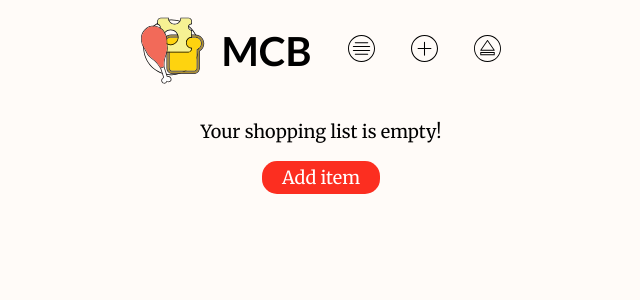
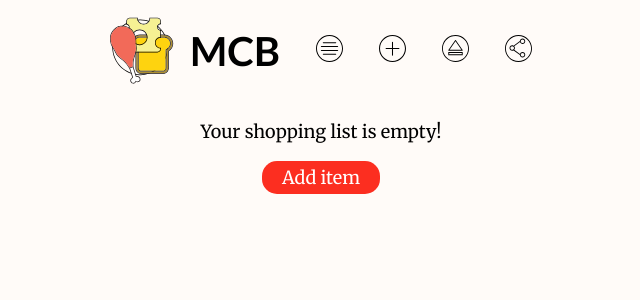
Before and after one commit to the-collab-lab/tcl-16-smart-shopping-list, a React (Create React App) app: page / in a window 1280 px wide. Both pictures are taken after typing "Sample" into the empty fields and a click on the button "Create new list". Shown: the top 300 px of the page, without its empty margins (319-959 px from the left). Built offline with nearby package versions, Linux system fonts and the light colour scheme; no server answers; the database is empty.

Commit message:
add share list SVG + template link functionality

```diff
--- a/src/components/Navbar.js
+++ b/src/components/Navbar.js
@@ -4,6 +4,7 @@ import { ReactComponent as MCB } from "../img/meat_cheese_bread.svg";
 import { ReactComponent as ListView } from "../img/list_view.svg";
 import { ReactComponent as AddItem } from "../img/add_item.svg";
 import { ReactComponent as ChangeList } from "../img/change_list.svg";
+import { ReactComponent as ShareList } from "../img/share_list.svg";
 
 import { Link } from "react-router-dom";
 
@@ -23,6 +24,9 @@ export default function Navbar() {
           <Link className="navLink" to="/">
             <ChangeList />
           </Link>
+          <Link className="navLink" to="/">
+            <ShareList />
+          </Link>
         </div>
       </div>
     </>
```
Also changed, not shown: src/img/share_list.svg (added).
